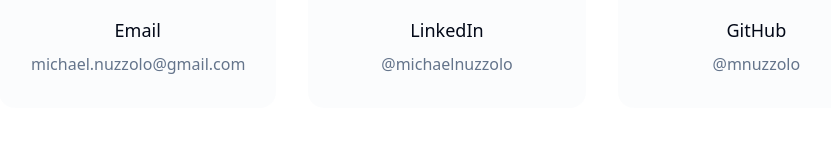
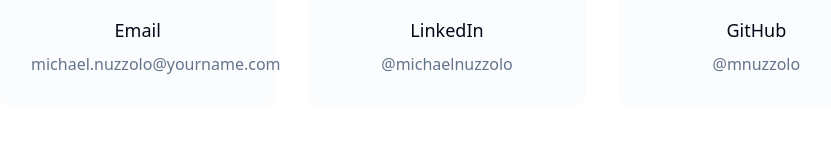
Before and after one commit to mnuzzolo/portfolio, a React (Vite) app: page / in a window 1280 px wide. Shown: the part 3639-3781 px from the top of the page, without its empty margins (193-1024 px from the left). Built offline with nearby package versions, Linux system fonts and the light colour scheme.

Commit message:
adding mailto

```diff
--- a/src/components/Contact.tsx
+++ b/src/components/Contact.tsx
@@ -22,7 +22,7 @@ const Contact = () => {
                 </svg>
               </div>
               <h3 className="text-lg font-medium text-foreground mb-2">Email</h3>
-              <p className="text-muted-foreground">michael.nuzzolo@gmail.com</p>
+              <p className="text-muted-foreground">michael.nuzzolo@yourname.com</p>
             </div>
           </div>
 
@@ -52,7 +52,7 @@ const Contact = () => {
         </div>
 
         <button className="group inline-flex items-center px-8 py-4 bg-primary text-primary-foreground rounded-full font-medium transition-all duration-300 hover:shadow-lg hover:-translate-y-1">
-          <span>Get In Touch</span>
+          <a href="mailto:michael.nuzzolo@gmail.com">Get In Touch</a>
           <svg
             className="ml-2 w-4 h-4 transition-transform duration-300 group-hover:translate-x-1"
             fill="none"
```
